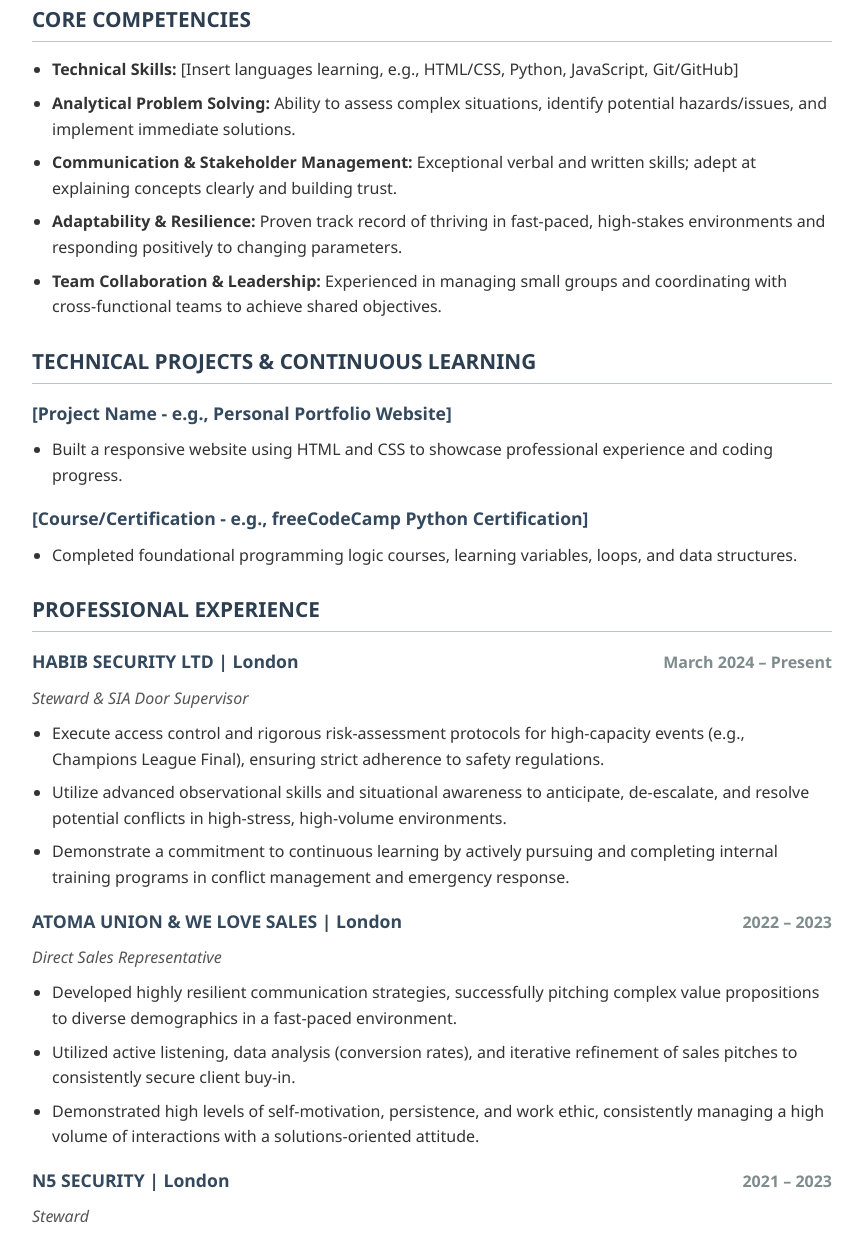
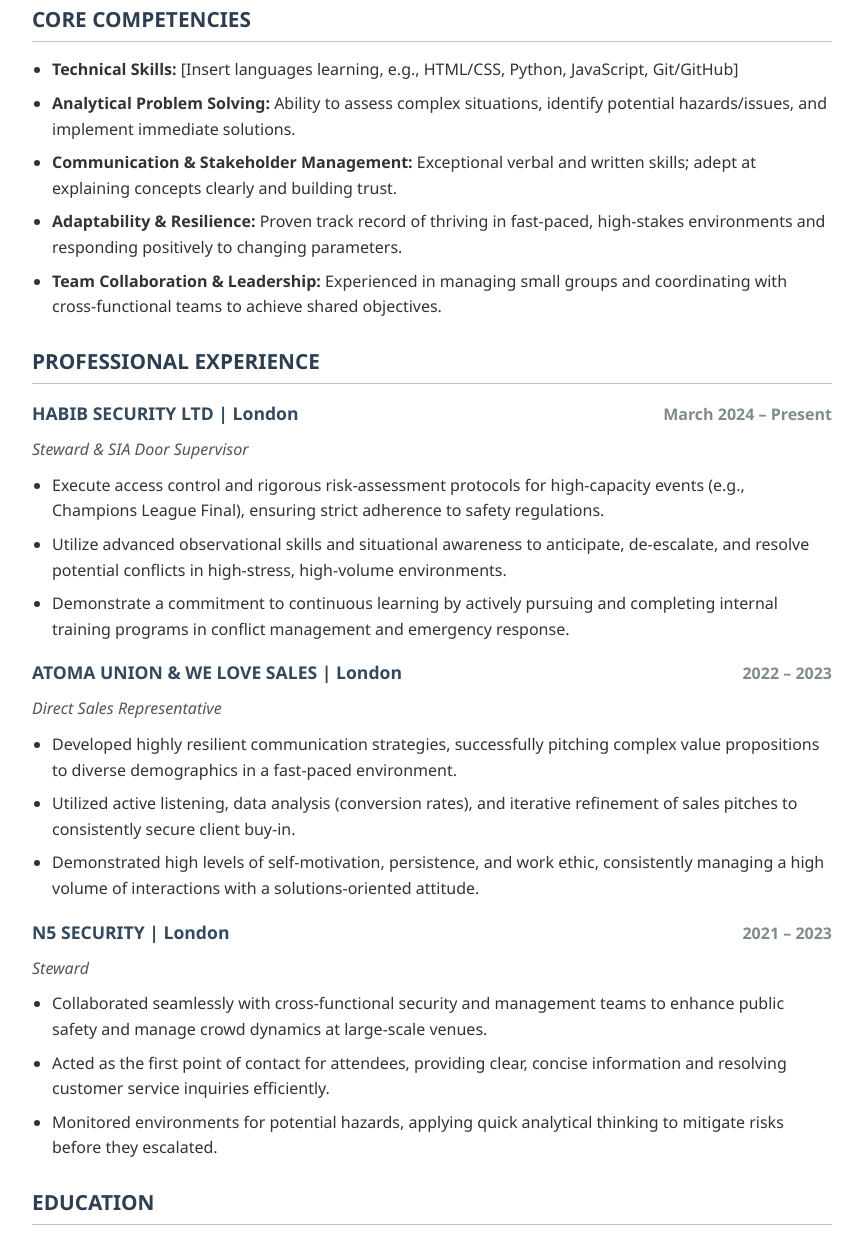
Before and after one commit to IMATINDEV/Inayat-Matin-CV, a plain HTML site: page index.html in a window 1280 px wide. Shown: the part 490-1723 px from the top of the page, without its empty margins (208-1071 px from the left). Drawn offline with Linux system fonts and the light colour scheme.

Commit message:
Update index.html

```diff
--- a/index.html
+++ b/index.html
@@ -142,26 +142,6 @@
         </section>
 
         <section>
-            <h2>Technical Projects & Continuous Learning</h2>
-            <div class="experience-item">
-                <div class="job-header">
-                    <h3>[Project Name - e.g., Personal Portfolio Website]</h3>
-                </div>
-                <ul>
-                    <li>Built a responsive website using HTML and CSS to showcase professional experience and coding progress.</li>
-                </ul>
-            </div>
-            <div class="experience-item">
-                <div class="job-header">
-                    <h3>[Course/Certification - e.g., freeCodeCamp Python Certification]</h3>
-                </div>
-                <ul>
-                    <li>Completed foundational programming logic courses, learning variables, loops, and data structures.</li>
-                </ul>
-            </div>
-        </section>
-
-        <section>
             <h2>Professional Experience</h2>
 
             <div class="experience-item">
```
